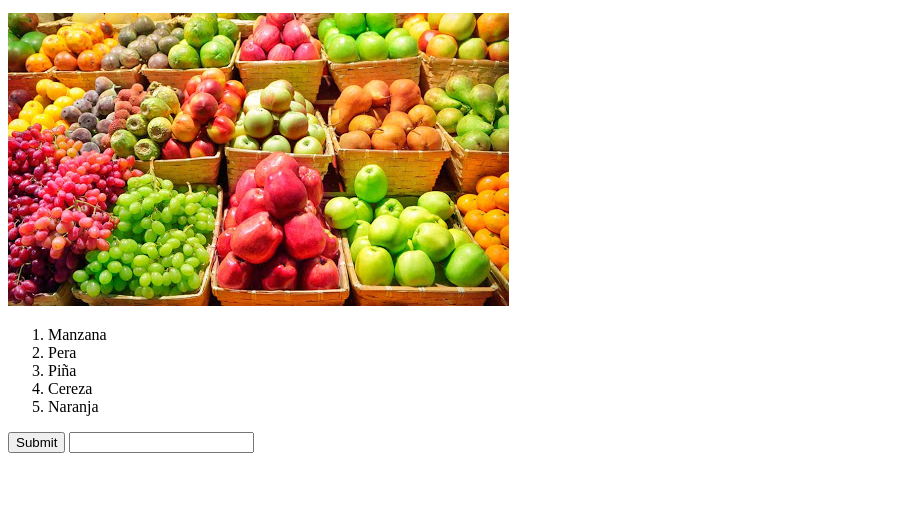
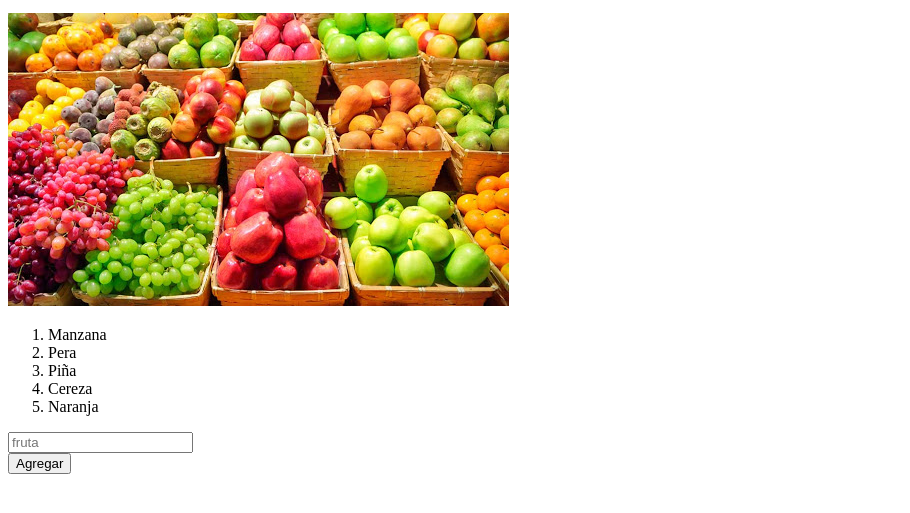
Before and after one commit to marioncastillo/lista-frutas, a plain HTML site: page index.html in a window 1280 px wide. Shown: the part 119-632 px from the top of the page, without its empty margins (0-910 px from the left). Drawn offline with Linux system fonts and the light colour scheme.

Commit message:
mejore la caja

```diff
--- a/index.html
+++ b/index.html
@@ -18,8 +18,8 @@
   </ol>
 </tipo_lista>
  <p>
-    <input type="submit"/>
- <input type="text"/>
+<input type="text" placeholder="fruta" id="input-fruta" /><br>
+  <input type="button" value="Agregar" id="agregar"/>
 </p>
 </body>
 </html>
```
